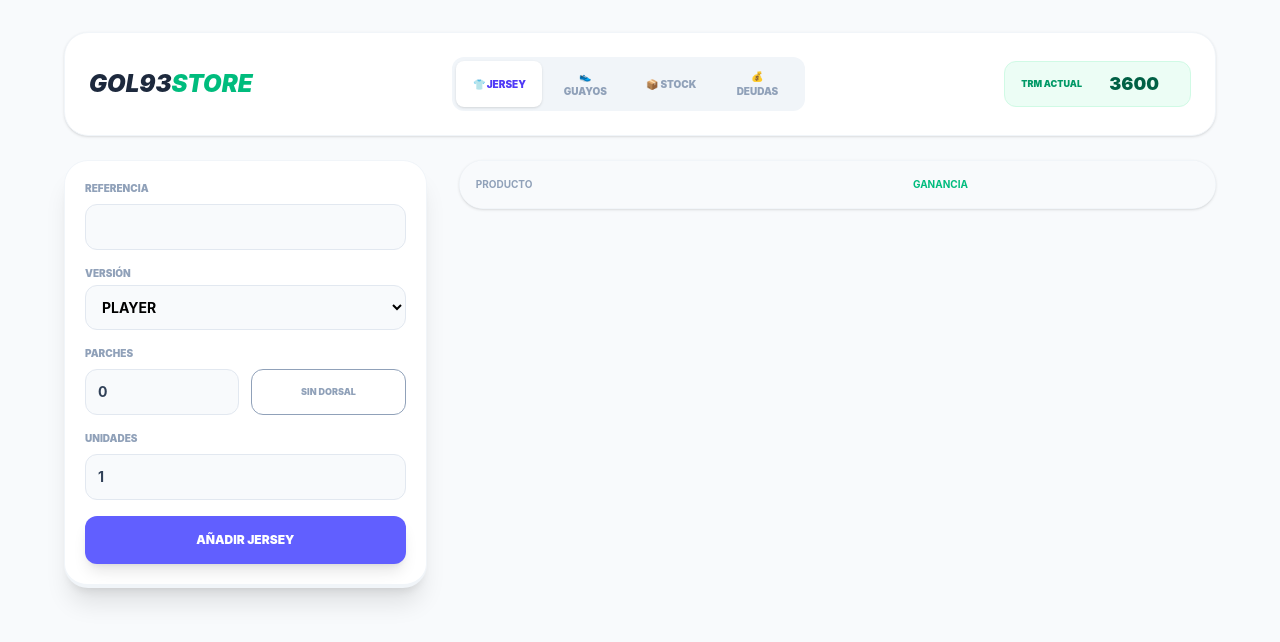
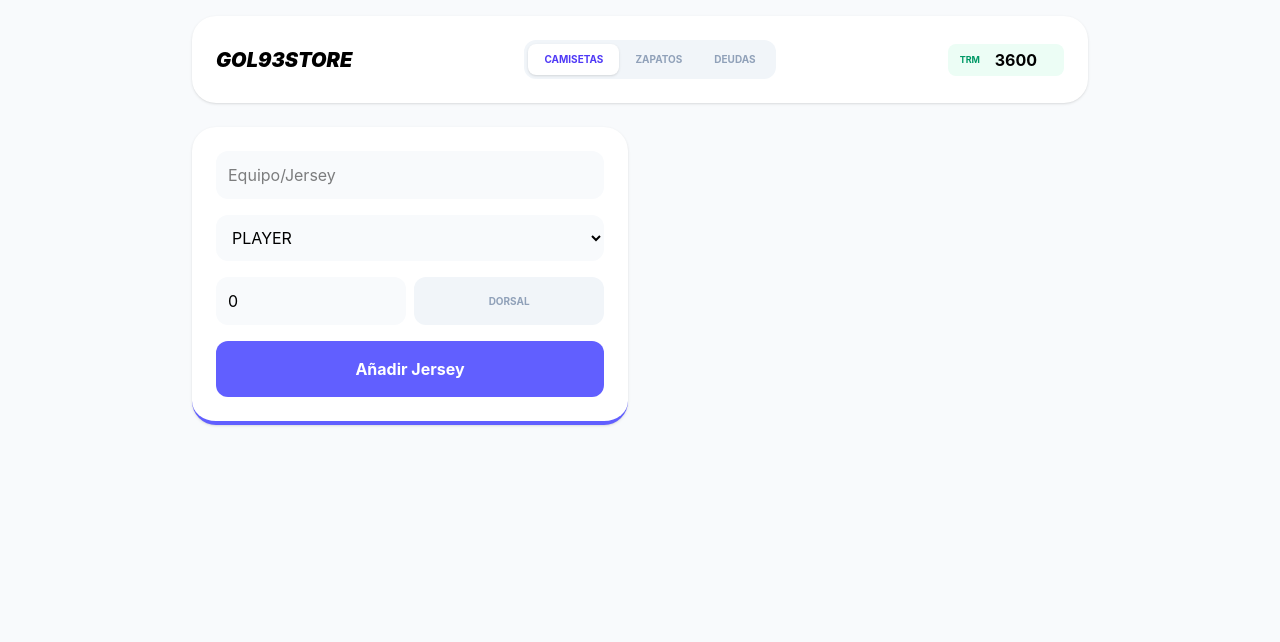
Before and after one commit to JOSSUAR2004/calculadora-negocio-final, a React (Vite) app: page / in a window 1280 px wide. Shown: the top 642 px of the page. Built offline with nearby package versions, Linux system fonts and the light colour scheme.

Commit message:
Sistema de edición y eliminación completado para Orbita90v3

```diff
--- a/src/App.jsx
+++ b/src/App.jsx
@@ -1,80 +1,74 @@
 import React, { useState, useEffect } from 'react';
 
 const App = () => {
+  // Estados Globales
   const [tasaCOP, setTasaCOP] = useState(() => JSON.parse(localStorage.getItem('g93_tasa')) || 3600);
   const [modo, setModo] = useState('camisetas');
-  const [items, setItems] = useState(() => JSON.parse(localStorage.getItem('g93_items')) || []);
+  const [items, setItems] = useState([]);
   const [historial, setHistorial] = useState(() => JSON.parse(localStorage.getItem('g93_historial')) || []);
-  const [stock, setStock] = useState(() => JSON.parse(localStorage.getItem('g93_stock')) || []);
   const [deudas, setDeudas] = useState(() => JSON.parse(localStorage.getItem('g93_deudas')) || []);
   const [loteSeleccionado, setLoteSeleccionado] = useState(null);
 
+  // Persistencia básica
   useEffect(() => {
     localStorage.setItem('g93_tasa', JSON.stringify(tasaCOP));
-    localStorage.setItem('g93_items', JSON.stringify(items));
     localStorage.setItem('g93_historial', JSON.stringify(historial));
-    localStorage.setItem('g93_stock', JSON.stringify(stock));
     localStorage.setItem('g93_deudas', JSON.stringify(deudas));
-  }, [tasaCOP, items, historial, stock, deudas]);
+  }, [tasaCOP, historial, deudas]);
 
+  // Constantes de Logística para Zapatos
   const COSTO_LIBRA = 3.10;
   const ENVIO_CHINA_USA = 10;
   const CARGOS_FIJOS = 7;
   const PESO_PAR_LB = 1.32;
 
-  const COSTOS_BASE_JERSEY = {
-    fan: 13, player: 16, retro: 17, longSleeve: 17, children: 15, nba: 23, f1_nfl: 25
-  };
+  // Precios y Costos de Camisetas
+  const COSTOS_BASE_JERSEY = { fan: 13, player: 16, retro: 17, children: 15, nba: 23 };
+  const PRECIOS_VENTA_JERSEY = { fan: 125000, player: 140000, retro: 150000, children: 110000, nba: 180000 };
 
-  const PRECIOS_VENTA_JERSEY = {
-    fan: 125000, player: 140000, retro: 150000, longSleeve: 155000, children: 110000, nba: 180000, f1_nfl: 195000
-  };
-
+  // Estados de Formulario
   const [cajaZapatos, setCajaZapatos] = useState({ cantidadTotalCaja: 1 });
   const [newZapato, setNewZapato] = useState({ nombre: '', costoUSD: '', margen: 20, cantidad: 1 });
   const [newJersey, setNewJersey] = useState({ nombre: '', tipo: 'player', parches: 0, dorsal: false, cantidad: 1 });
   const [newDeuda, setNewDeuda] = useState({ cliente: '', monto: '', concepto: '' });
 
+  // Lógica de Agregado
   const agregarZapato = () => {
-    if (!newZapato.nombre || !newZapato.costoUSD) return alert("Completa los datos");
-    const nTotalCaja = parseInt(cajaZapatos.cantidadTotalCaja) || 1;
-    const pesoCajaTotal = nTotalCaja * PESO_PAR_LB;
-    const logisticaPorParUSD = (ENVIO_CHINA_USA + CARGOS_FIJOS + (pesoCajaTotal * COSTO_LIBRA)) / nTotalCaja;
+    if (!newZapato.nombre || !newZapato.costoUSD) return;
+    const nTotal = parseInt(cajaZapatos.cantidadTotalCaja) || 1;
+    const logisticaUSD = (ENVIO_CHINA_USA + CARGOS_FIJOS + (nTotal * PESO_PAR_LB * COSTO_LIBRA)) / nTotal;
 
-    const nuevos = Array.from({ length: parseInt(newZapato.cantidad) || 1 }, () => ({
+    const nuevo = {
       ...newZapato,
-      id: Date.now() + Math.random(),
-      costoLogisticaUSD: logisticaPorParUSD,
-      tipoItem: 'zapato',
-      trmRegistro: tasaCOP
-    }));
-    setItems([...items, ...nuevos]);
-    setNewZapato({ ...newZapato, nombre: '', costoUSD: '', margen: 30, cantidad: 1 });
+      id: Date.now(),
+      logisticaUSD,
+      tipoItem: 'zapato'
+    };
+    setItems([...items, nuevo]);
+    setNewZapato({ ...newZapato, nombre: '', costoUSD: '' });
   };
 
   const agregarJersey = () => {
-    if (!newJersey.nombre) return alert("Escribe el nombre del equipo");
-    const nuevos = Array.from({ length: parseInt(newJersey.cantidad) || 1 }, () => ({
+    if (!newJersey.nombre) return;
+    const nuevo = {
       ...newJersey,
-      id: Date.now() + Math.random(),
-      costoBaseUSD: COSTOS_BASE_JERSEY[newJersey.tipo],
-      tipoItem: 'camiseta',
-      trmRegistro: tasaCOP
-    }));
-    setItems([...items, ...nuevos]);
-    setNewJersey({ ...newJersey, nombre: '', parches: 0, dorsal: false, cantidad: 1 });
+      id: Date.now(),
+      tipoItem: 'camiseta'
+    };
+    setItems([...items, nuevo]);
+    setNewJersey({ ...newJersey, nombre: '', parches: 0, dorsal: false });
   };
 
-  const calcularValores = (item, trm) => {
+  // Función de Cálculo Unificada
+  const calcular = (item) => {
     if (item.tipoItem === 'zapato') {
-      const costoTotalUSD = parseFloat(item.costoUSD) + item.costoLogisticaUSD;
-      const costoCOP = costoTotalUSD * trm;
+      const costoUSD = parseFloat(item.costoUSD) + item.logisticaUSD;
+      const costoCOP = costoUSD * tasaCOP;
       const venta = costoCOP / (1 - (item.margen / 100));
       return { costoCOP, venta, ganancia: venta - costoCOP };
     } else {
-      const costoExtrasUSD = (item.dorsal ? 1 : 0) + (parseInt(item.parches) || 0);
-      const costoTotalUSD = item.costoBaseUSD + costoExtrasUSD;
-      const costoCOP = costoTotalUSD * trm;
+      const extras = (item.dorsal ? 1 : 0) + (parseInt(item.parches) || 0);
+      const costoCOP = (COSTOS_BASE_JERSEY[item.tipo] + extras) * tasaCOP;
       const venta = PRECIOS_VENTA_JERSEY[item.tipo];
       return { costoCOP, venta, ganancia: venta - costoCOP };
     }
@@ -83,213 +77,98 @@ const App = () => {
   const fmt = (v) => new Intl.NumberFormat('es-CO', { style: 'currency', currency: 'COP', maximumFractionDigits: 0 }).format(v);
 
   return (
-    <div className="min-h-screen bg-slate-50 p-3 md:p-8 font-sans">
-      <div className="max-w-6xl mx-auto">
+    <div className="min-h-screen bg-slate-50 p-4">
+      <div className="max-w-4xl mx-auto space-y-6">
 
-        <header className="flex flex-col lg:flex-row justify-between items-center mb-6 gap-4 bg-white p-4 md:p-6 rounded-2xl md:rounded-3xl shadow-sm border border-slate-100">
-          <h1 className="text-xl md:text-2xl font-black italic uppercase text-slate-800">Gol93<span className="text-emerald-500">Store</span></h1>
+        {/* Cabecera y Selector */}
+        <div className="bg-white p-6 rounded-3xl shadow-sm flex flex-wrap justify-between items-center gap-4">
+          <h1 className="font-black italic text-xl">GOL93STORE</h1>
+          <div className="flex bg-slate-100 p-1 rounded-xl">
+            {['camisetas', 'zapatos', 'deudas'].map(m => (
+              <button key={m} onClick={() => {setModo(m); setItems([])}} className={`px-4 py-2 rounded-lg text-[10px] font-bold uppercase ${modo === m ? 'bg-white shadow text-indigo-600' : 'text-slate-400'}`}>{m}</button>
+            ))}
+          </div>
+          <div className="flex items-center gap-2 bg-emerald-50 px-3 py-1 rounded-lg">
+            <span className="text-[9px] font-bold text-emerald-600">TRM</span>
+            <input type="number" value={tasaCOP} onChange={e => setTasaCOP(e.target.value)} className="bg-transparent font-bold w-16 text-right outline-none" />
+          </div>
+        </div>
 
-          <div className="flex bg-slate-100 p-1 rounded-xl w-full lg:w-auto overflow-x-auto">
-            <button onClick={() => {setModo('camisetas'); setItems([])}} className={`flex-1 px-4 py-2 rounded-lg font-black text-[10px] transition-all ${modo === 'camisetas' ? 'bg-white shadow text-indigo-600' : 'text-slate-400'}`}>👕 JERSEY</button>
-            <button onClick={() => {setModo('zapatos'); setItems([])}} className={`flex-1 px-4 py-2 rounded-lg font-black text-[10px] transition-all ${modo === 'zapatos' ? 'bg-white shadow text-emerald-600' : 'text-slate-400'}`}>👟 GUAYOS</button>
-            <button onClick={() => setModo('stock')} className={`flex-1 px-4 py-2 rounded-lg font-black text-[10px] transition-all ${modo === 'stock' ? 'bg-white shadow text-orange-600' : 'text-slate-400'}`}>📦 STOCK</button>
-            <button onClick={() => setModo('deudas')} className={`flex-1 px-4 py-2 rounded-lg font-black text-[10px] transition-all ${modo === 'deudas' ? 'bg-white shadow text-red-600' : 'text-slate-400'}`}>💰 DEUDAS</button>
-          </div>
-
-          <div className="bg-emerald-50 px-4 py-2 rounded-xl border border-emerald-100 flex items-center">
-            <span className="text-[9px] font-black text-emerald-600 uppercase mr-3">TRM Actual</span>
-            <input type="number" value={tasaCOP} onChange={(e) => setTasaCOP(parseFloat(e.target.value) || 0)} className="bg-transparent border-none outline-none text-lg font-black text-emerald-800 w-20 text-right" />
-          </div>
-        </header>
-
-        <div className="grid grid-cols-1 lg:grid-cols-12 gap-6 md:gap-8">
-
-          <aside className="lg:col-span-4 space-y-4">
+        <div className="grid grid-cols-1 md:grid-cols-2 gap-6">
+          {/* Formularios */}
+          <div className="space-y-4">
             {modo === 'zapatos' && (
-              <div className="space-y-4">
-                <div className="bg-slate-900 p-5 rounded-2xl text-white border-b-4 border-emerald-500 shadow-xl">
-                  <InputDark label="Pares totales caja" type="number" value={cajaZapatos.cantidadTotalCaja} onChange={v => setCajaZapatos({cantidadTotalCaja: v})} />
+              <div className="bg-white p-6 rounded-3xl border-b-4 border-emerald-500 shadow-sm space-y-4">
+                <input type="number" placeholder="Pares en la caja" className="w-full p-3 bg-slate-50 rounded-xl outline-none" onChange={e => setCajaZapatos({cantidadTotalCaja: e.target.value})} />
+                <input type="text" placeholder="Referencia" className="w-full p-3 bg-slate-50 rounded-xl outline-none" value={newZapato.nombre} onChange={e => setNewZapato({...newZapato, nombre: e.target.value.toUpperCase()})} />
+                <div className="flex gap-2">
+                  <input type="number" placeholder="USD" className="w-1/2 p-3 bg-slate-50 rounded-xl outline-none" value={newZapato.costoUSD} onChange={e => setNewZapato({...newZapato, costoUSD: e.target.value})} />
+                  <input type="number" placeholder="Margen %" className="w-1/2 p-3 bg-slate-50 rounded-xl outline-none" value={newZapato.margen} onChange={e => setNewZapato({...newZapato, margen: e.target.value})} />
                 </div>
-                <div className="bg-white p-5 rounded-3xl shadow-xl border border-slate-100 space-y-4">
-                  <Input label="Referencia Guayo" value={newZapato.nombre} onChange={v => setNewZapato({...newZapato, nombre: v.toUpperCase()})} />
-                  <div className="grid grid-cols-2 gap-3">
-                    <Input label="Costo (USD)" type="number" value={newZapato.costoUSD} onChange={v => setNewZapato({...newZapato, costoUSD: v})} />
-                    <Input label="Margen %" type="number" value={newZapato.margen} onChange={v => setNewZapato({...newZapato, margen: v})} />
-                  </div>
-                  <Input label="Cantidad pares" type="number" value={newZapato.cantidad} onChange={v => setNewZapato({...newZapato, cantidad: v})} />
-                  <button onClick={agregarZapato} className="w-full bg-emerald-500 text-white p-4 rounded-xl font-black text-xs uppercase shadow-lg hover:bg-emerald-600 transition-colors">Añadir Guayos</button>
-                </div>
+                <button onClick={agregarZapato} className="w-full bg-emerald-500 text-white p-4 rounded-xl font-bold">Añadir Guayo</button>
               </div>
             )}
 
             {modo === 'camisetas' && (
-              <div className="bg-white p-5 rounded-3xl shadow-xl border border-slate-100 space-y-4 border-b-4 border-indigo-500">
-                <Input label="Referencia" value={newJersey.nombre} onChange={v => setNewJersey({...newJersey, nombre: v.toUpperCase()})} />
-                <div className="flex flex-col gap-1">
-                  <label className="text-[10px] font-black text-slate-400 uppercase">Versión</label>
-                  <select className="bg-slate-50 rounded-xl p-3 text-sm font-bold border border-slate-200 outline-none" value={newJersey.tipo} onChange={e => setNewJersey({...newJersey, tipo: e.target.value})}>
-                    {Object.keys(COSTOS_BASE_JERSEY).map(k => <option key={k} value={k}>{k.toUpperCase()}</option>)}
-                  </select>
+              <div className="bg-white p-6 rounded-3xl border-b-4 border-indigo-500 shadow-sm space-y-4">
+                <input type="text" placeholder="Equipo/Jersey" className="w-full p-3 bg-slate-50 rounded-xl outline-none" value={newJersey.nombre} onChange={e => setNewJersey({...newJersey, nombre: e.target.value.toUpperCase()})} />
+                <select className="w-full p-3 bg-slate-50 rounded-xl outline-none" value={newJersey.tipo} onChange={e => setNewJersey({...newJersey, tipo: e.target.value})}>
+                  {Object.keys(COSTOS_BASE_JERSEY).map(k => <option key={k} value={k}>{k.toUpperCase()}</option>)}
+                </select>
+                <div className="flex gap-2">
+                  <input type="number" placeholder="Parches" className="w-1/2 p-3 bg-slate-50 rounded-xl outline-none" value={newJersey.parches} onChange={e => setNewJersey({...newJersey, parches: e.target.value})} />
+                  <button onClick={() => setNewJersey({...newJersey, dorsal: !newJersey.dorsal})} className={`w-1/2 rounded-xl font-bold text-[10px] ${newJersey.dorsal ? 'bg-indigo-600 text-white' : 'bg-slate-100 text-slate-400'}`}>DORSAL</button>
                 </div>
-                <div className="grid grid-cols-2 gap-3 items-end">
-                  <Input label="Parches" type="number" value={newJersey.parches} onChange={v => setNewJersey({...newJersey, parches: v})} />
-                  <button onClick={() => setNewJersey({...newJersey, dorsal: !newJersey.dorsal})} className={`p-3 rounded-xl border text-[9px] font-black h-[46px] transition-all ${newJersey.dorsal ? 'bg-indigo-600 text-white' : 'bg-white text-slate-400'}`}>
-                    {newJersey.dorsal ? 'CON DORSAL' : 'SIN DORSAL'}
-                  </button>
-                </div>
-                <Input label="Unidades" type="number" value={newJersey.cantidad} onChange={v => setNewJersey({...newJersey, cantidad: v})} />
-                <button onClick={agregarJersey} className="w-full bg-indigo-500 text-white p-4 rounded-xl font-black text-xs uppercase shadow-lg">Añadir Jersey</button>
+                <button onClick={agregarJersey} className="w-full bg-indigo-500 text-white p-4 rounded-xl font-bold">Añadir Jersey</button>
               </div>
             )}
+          </div>
 
-            {modo === 'deudas' && (
-              <div className="bg-white p-5 rounded-3xl shadow-xl border border-slate-100 space-y-4 border-b-4 border-red-500">
-                <Input label="Nombre Cliente" value={newDeuda.cliente} onChange={v => setNewDeuda({...newDeuda, cliente: v})} />
-                <Input label="Monto COP" type="number" value={newDeuda.monto} onChange={v => setNewDeuda({...newDeuda, monto: v})} />
-                <Input label="Concepto" value={newDeuda.concepto} onChange={v => setNewDeuda({...newDeuda, concepto: v})} />
-                <button onClick={() => {
-                  setDeudas([...deudas, {...newDeuda, id: Date.now()}]);
-                  setNewDeuda({cliente:'', monto:'', concepto:''});
-                }} className="w-full bg-red-500 text-white p-4 rounded-xl font-black text-xs uppercase">Registrar Deuda</button>
-              </div>
-            )}
-          </aside>
-
-          <main className="lg:col-span-8 space-y-6">
-            {(modo === 'camisetas' || modo === 'zapatos') && (
-              <>
-                <div className="bg-white rounded-3xl shadow-sm border border-slate-100 overflow-x-auto">
-                  <table className="w-full text-left">
-                    <thead className="bg-slate-50 text-[10px] font-black text-slate-400 uppercase">
-                      <tr>
-                        <th className="p-4">Producto</th>
-                        <th className="p-4 text-center text-emerald-500">Ganancia</th>
-                        <th className="p-4"></th>
-                      </tr>
-                    </thead>
-                    <tbody className="divide-y divide-slate-50">
-                      {items.map(item => {
-                        const { ganancia } = calcularValores(item, tasaCOP);
-                        return (
-                          <tr key={item.id}>
-                            <td className="p-4">
-                              <p className="font-bold text-slate-800 text-sm">{item.nombre}</p>
-                              <p className="text-[9px] font-black text-slate-400 uppercase italic">
-                                {item.tipoItem === 'zapato' ? `Guayo (+ $${item.costoLogisticaUSD.toFixed(2)})` : item.tipo}
-                              </p>
-                            </td>
-                            <td className="p-4 text-center font-black text-emerald-500">{fmt(ganancia)}</td>
-                            <td className="p-4 text-right"><button onClick={() => setItems(items.filter(i => i.id !== item.id))} className="text-slate-300 hover:text-red-500">✕</button></td>
-                          </tr>
-                        );
-                      })}
-                    </tbody>
-                  </table>
-                </div>
-
-                {items.length > 0 && (
-                  <div className="bg-slate-900 p-8 rounded-[2.5rem] text-white flex justify-between items-center shadow-2xl border-b-4 border-emerald-500">
-                    <div>
-                      <p className="text-slate-400 text-[10px] font-black uppercase mb-1">Ganancia Total Lote</p>
-                      <h2 className="text-4xl font-black text-emerald-400">{fmt(items.reduce((acc, i) => acc + calcularValores(i, tasaCOP).ganancia, 0))}</h2>
-                    </div>
-                    <button onClick={() => {
-                        const finalItems = items.map(i => ({...i, ...calcularValores(i, tasaCOP)}));
-                        setHistorial([{id: Date.now(), fecha: new Date().toLocaleString(), ganancia: finalItems.reduce((a,b)=>a+b.ganancia,0), und: items.length, tipo: modo, productos: finalItems, trm: tasaCOP}, ...historial]);
-                        setItems([]);
-                    }} className="bg-emerald-500 hover:bg-emerald-600 px-8 py-4 rounded-2xl font-black text-[10px] uppercase">Guardar Registro</button>
+          {/* Lista de Items Actuales */}
+          <div className="space-y-4">
+            {items.map(item => {
+              const res = calcular(item);
+              return (
+                <div key={item.id} className="bg-white p-4 rounded-2xl shadow-sm flex justify-between items-center border border-slate-100">
+                  <div>
+                    <p className="font-bold text-sm">{item.nombre}</p>
+                    <p className="text-[10px] text-slate-400 uppercase">{item.tipoItem}</p>
                   </div>
-                )}
-              </>
-            )}
-
-            {modo === 'deudas' && (
-              <div className="grid grid-cols-1 md:grid-cols-2 gap-4">
-                {deudas.map(d => (
-                  <div key={d.id} className="bg-white p-5 rounded-3xl border border-red-100 flex justify-between items-center shadow-sm">
-                    <div>
-                      <p className="text-[10px] font-black text-red-400 uppercase">{d.cliente}</p>
-                      <p className="text-lg font-black text-slate-800">{fmt(d.monto)}</p>
-                      <p className="text-[9px] font-bold text-slate-400">{d.concepto}</p>
-                    </div>
-                    <button onClick={() => setDeudas(deudas.filter(i => i.id !== d.id))} className="bg-red-50 text-red-500 w-10 h-10 rounded-full flex items-center justify-center">✕</button>
-                  </div>
-                ))}
-              </div>
-            )}
-
-            {/* HISTORIAL GENERAL */}
-            <div className="grid grid-cols-1 md:grid-cols-2 gap-4 pb-20">
-              {historial.map(h => (
-                <div key={h.id} className="bg-white p-5 rounded-3xl border border-slate-100 flex justify-between items-center shadow-sm hover:shadow-md transition-all">
-                  <div className="cursor-pointer flex-1" onClick={() => setLoteSeleccionado(h)}>
-                    <p className="text-[10px] font-black text-slate-700">{h.fecha}</p>
-                    <p className="text-[9px] font-bold text-slate-400 mt-1 uppercase leading-tight">{h.tipo} • {h.und} Und • <span className="text-indigo-500 font-black italic">VER DETALLE</span></p>
-                  </div>
-                  <div className="flex items-center gap-3">
-                    <p className="text-sm font-black text-emerald-500">{fmt(h.ganancia)}</p>
-                    <button onClick={() => setHistorial(historial.filter(item => item.id !== h.id))} className="text-slate-200 hover:text-red-500">✕</button>
+                  <div className="text-right">
+                    <p className="font-black text-emerald-500">{fmt(res.ganancia)}</p>
+                    <button onClick={() => setItems(items.filter(i => i.id !== item.id))} className="text-[10px] text-red-300">Quitar</button>
                   </div>
                 </div>
-              ))}
+              );
+            })}
+
+            {items.length > 0 && (
+              <button
+                onClick={() => {
+                  const totalG = items.reduce((acc, i) => acc + calcular(i).ganancia, 0);
+                  setHistorial([{ id: Date.now(), fecha: new Date().toLocaleString(), ganancia: totalG, productos: items }, ...historial]);
+                  setItems([]);
+                }}
+                className="w-full bg-slate-900 text-white p-5 rounded-2xl font-bold shadow-xl"
+              >
+                Guardar Lote ({fmt(items.reduce((acc, i) => acc + calcular(i).ganancia, 0))})
+              </button>
+            )}
+          </div>
+        </div>
+
+        {/* Historial */}
+        <div className="pt-10 grid grid-cols-1 md:grid-cols-3 gap-4">
+          {historial.map(h => (
+            <div key={h.id} onClick={() => setLoteSeleccionado(h)} className="bg-white p-4 rounded-2xl border border-slate-200 cursor-pointer hover:border-indigo-400 transition-all">
+              <p className="text-[9px] font-bold text-slate-400 uppercase">{h.fecha}</p>
+              <p className="font-black text-slate-700">{fmt(h.ganancia)}</p>
             </div>
-          </main>
+          ))}
         </div>
       </div>
-
-      {/* MODAL DE DETALLE */}
-      {loteSeleccionado && (
-        <div className="fixed inset-0 bg-slate-900/70 backdrop-blur-sm z-50 flex items-center justify-center p-4">
-          <div className="bg-white w-full max-w-2xl rounded-[2.5rem] shadow-2xl overflow-hidden max-h-[85vh] flex flex-col">
-            <div className="p-8 bg-slate-50 border-b flex justify-between items-center">
-              <div>
-                <h3 className="text-xl font-black uppercase italic text-slate-800">Detalle del Lote</h3>
-                <p className="text-[10px] font-bold text-slate-400">{loteSeleccionado.fecha}</p>
-              </div>
-              <button onClick={() => setLoteSeleccionado(null)} className="w-10 h-10 rounded-full bg-white shadow-sm flex items-center justify-center font-black">✕</button>
-            </div>
-            <div className="overflow-y-auto p-4">
-              <table className="w-full">
-                <thead className="text-[9px] font-black text-slate-400 uppercase bg-slate-50">
-                  <tr>
-                    <th className="p-4 text-left">Producto</th>
-                    <th className="p-4 text-center">Costo</th>
-                    <th className="p-4 text-right">Ganancia</th>
-                  </tr>
-                </thead>
-                <tbody className="divide-y divide-slate-50">
-                  {loteSeleccionado.productos.map((p, idx) => (
-                    <tr key={idx} className="text-xs">
-                      <td className="p-4">
-                        <span className="font-bold text-slate-700 block">{p.nombre}</span>
-                        <span className="text-[8px] text-slate-400 uppercase">{p.tipoItem === 'zapato' ? 'Guayo' : p.tipo}</span>
-                      </td>
-                      <td className="p-4 text-center text-slate-500">{fmt(p.costoCOP)}</td>
-                      <td className="p-4 text-right font-black text-emerald-500">{fmt(p.ganancia)}</td>
-                    </tr>
-                  ))}
-                </tbody>
-              </table>
-            </div>
-          </div>
-        </div>
-      )}
     </div>
   );
 };
 
-const Input = ({ label, onChange, ...p }) => (
-  <div className="flex flex-col gap-1 w-full">
-    <label className="text-[10px] font-black text-slate-400 uppercase mb-1">{label}</label>
-    <input {...p} onChange={e => onChange(e.target.value)} className="w-full bg-slate-50 border border-slate-200 rounded-xl p-3 outline-none font-bold text-slate-700 text-sm focus:border-indigo-500" />
-  </div>
-);
-
-const InputDark = ({ label, onChange, ...p }) => (
-  <div className="flex flex-col gap-1 w-full">
-    <label className="text-[10px] font-black text-slate-500 uppercase mb-1">{label}</label>
-    <input {...p} onChange={e => onChange(e.target.value)} className="w-full bg-slate-800 border border-slate-700 rounded-xl p-3 outline-none font-bold text-white text-sm focus:border-emerald-400" />
-  </div>
-);
-
 export default App;
```
